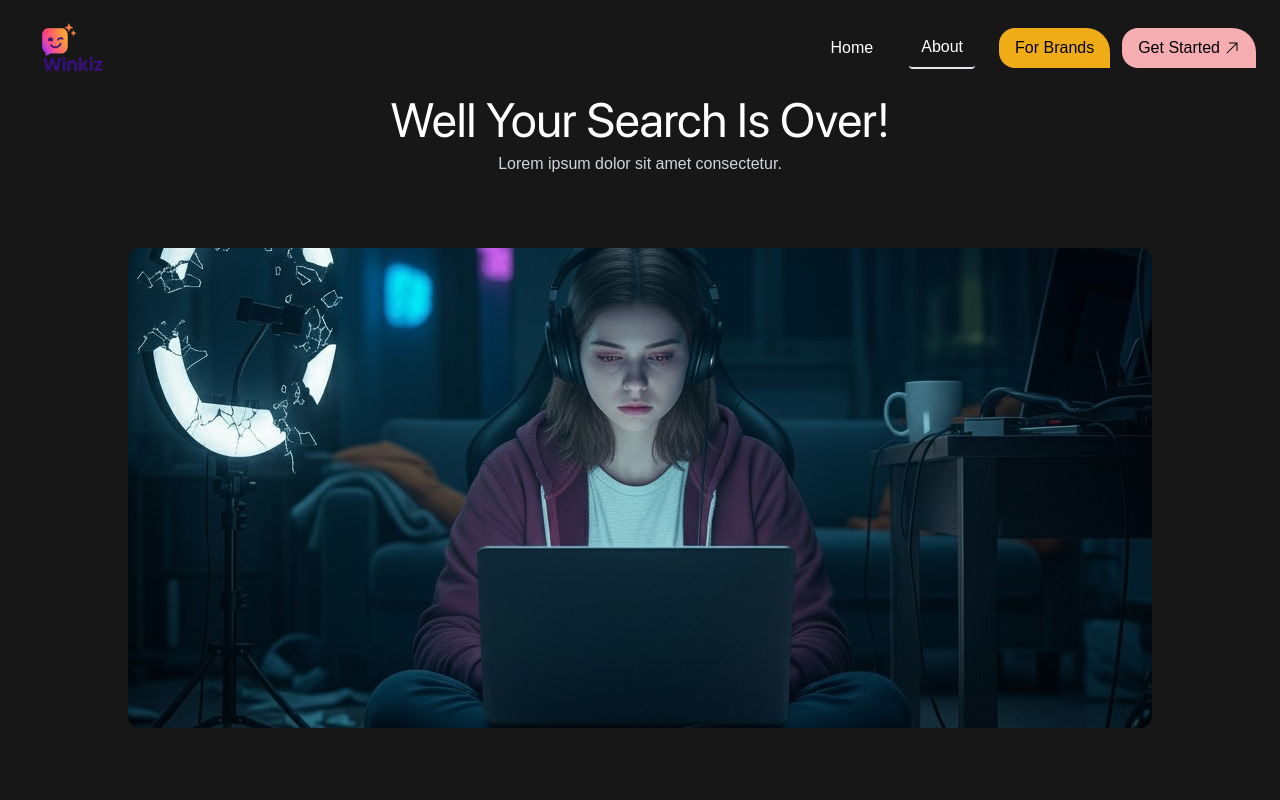
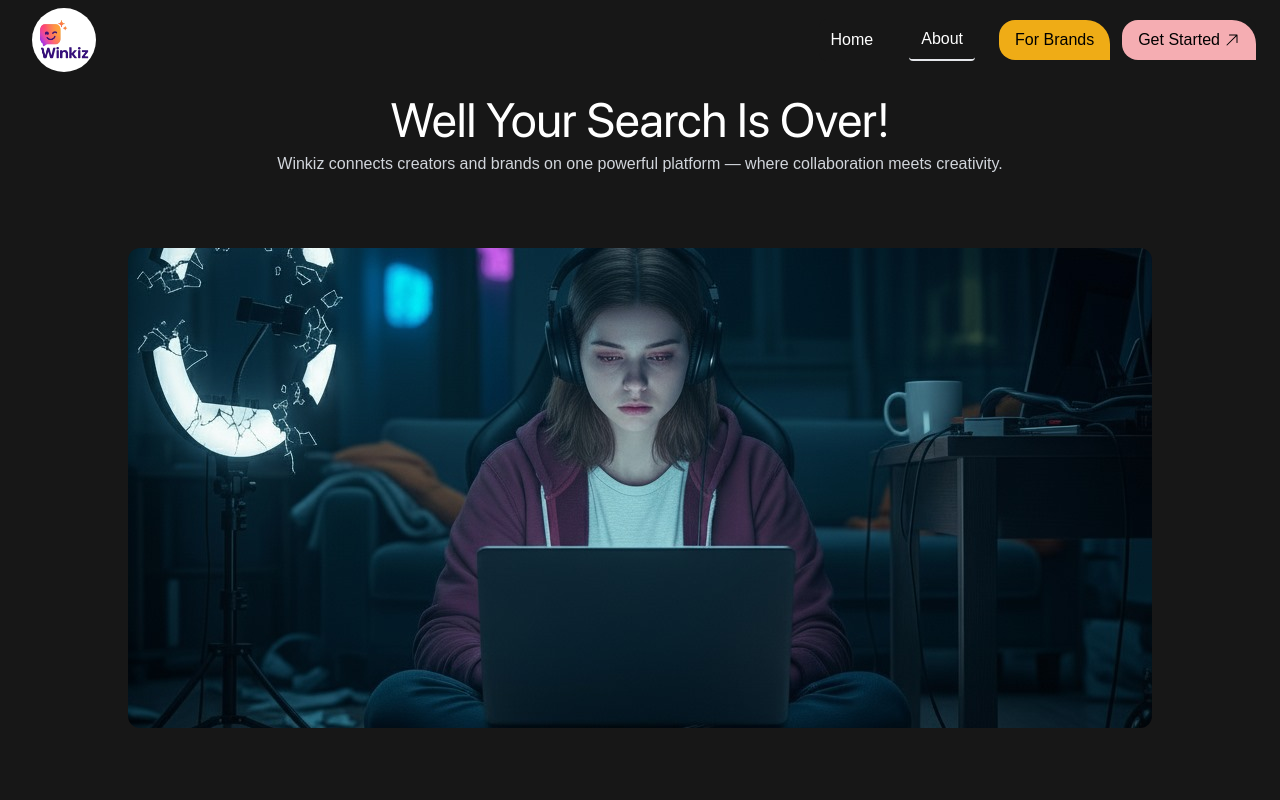
Before and after one commit to pratyush07-hub/collabreen-frontend, a React (Vite) app: page /about in a window 1280 px wide. Shown: the top 800 px of the page. Built offline with nearby package versions, Linux system fonts and the light colour scheme; no server answers; a web font is replaced by a local one.

Commit message:
logout image fixed

```diff
--- a/src/components/Dashboard/CreatorToCreator/Header.jsx
+++ b/src/components/Dashboard/CreatorToCreator/Header.jsx
@@ -80,8 +80,8 @@ export default function Header({ user, onNotificationsClick, onHamburgerClick, o
   return (
     <div className="fixed top-0 left-0 w-full z-50 bg-[#0c0c0c] border-b border-gray-600 p-4 flex justify-between items-center h-[10vh]">
       {/* Logo */}
-      <div className="px-0 md:px-2">
-        <div className="w-16 h-16 md:w-20 md:h-20">
+      <div className="px-0 md:px-4">
+        <div className="w-12 h-12 md:h-16 md:w-16 bg-white rounded-full">
           <img src={logo} alt="Logo" />
         </div>
       </div>
--- a/src/components/Dashboard/CreatorToCreator/LogoutModal.jsx
+++ b/src/components/Dashboard/CreatorToCreator/LogoutModal.jsx
@@ -1,4 +1,5 @@
 import React from "react";
+import Logout from "../../../assets/Authentication/Logoutmodal.png";
 
 export default function LogoutModal({ isOpen, onClose, onConfirm }) {
   if (!isOpen) return null;
@@ -10,7 +11,7 @@ export default function LogoutModal({ isOpen, onClose, onConfirm }) {
         {/* Image */}
         <div className="flex-shrink-0">
           <img
-            src="/src/assets/Authentication/Logoutmodal.png"
+            src={Logout}
             alt="Logout"
             className="mx-auto max-h-40 sm:max-h-96 object-contain"
           />
--- a/src/components/Landing/About.jsx
+++ b/src/components/Landing/About.jsx
@@ -8,7 +8,7 @@ function About() {
           Well Your Search Is Over!
         </h1>
         <p className="text-gray-300 text-sm lg:text-base font-roboto py-2 text-center">
-          Lorem ipsum dolor sit amet consectetur.
+          Winkiz connects creators and brands on one powerful platform — where collaboration meets creativity.
         </p>
 
         <div className="grid items-center justify-center gap-14 lg:gap-8 xl:gap-0 py-16 md:grid-rows-2">
--- a/src/components/Landing/Navbar.jsx
+++ b/src/components/Landing/Navbar.jsx
@@ -203,7 +203,7 @@ function Navbar() {
         {/* Logo */}
         <NavLink to="/" className="flex items-center space-x-3 rtl:space-x-reverse">
           <div className="px-0 md:px-2">
-            <div className="w-16 h-16 md:w-20 md:h-20">
+            <div className="w-12 h-12 md:h-16 md:w-16 bg-white rounded-full">
               <img src={logo} alt="Logo" />
             </div>
           </div>
```
